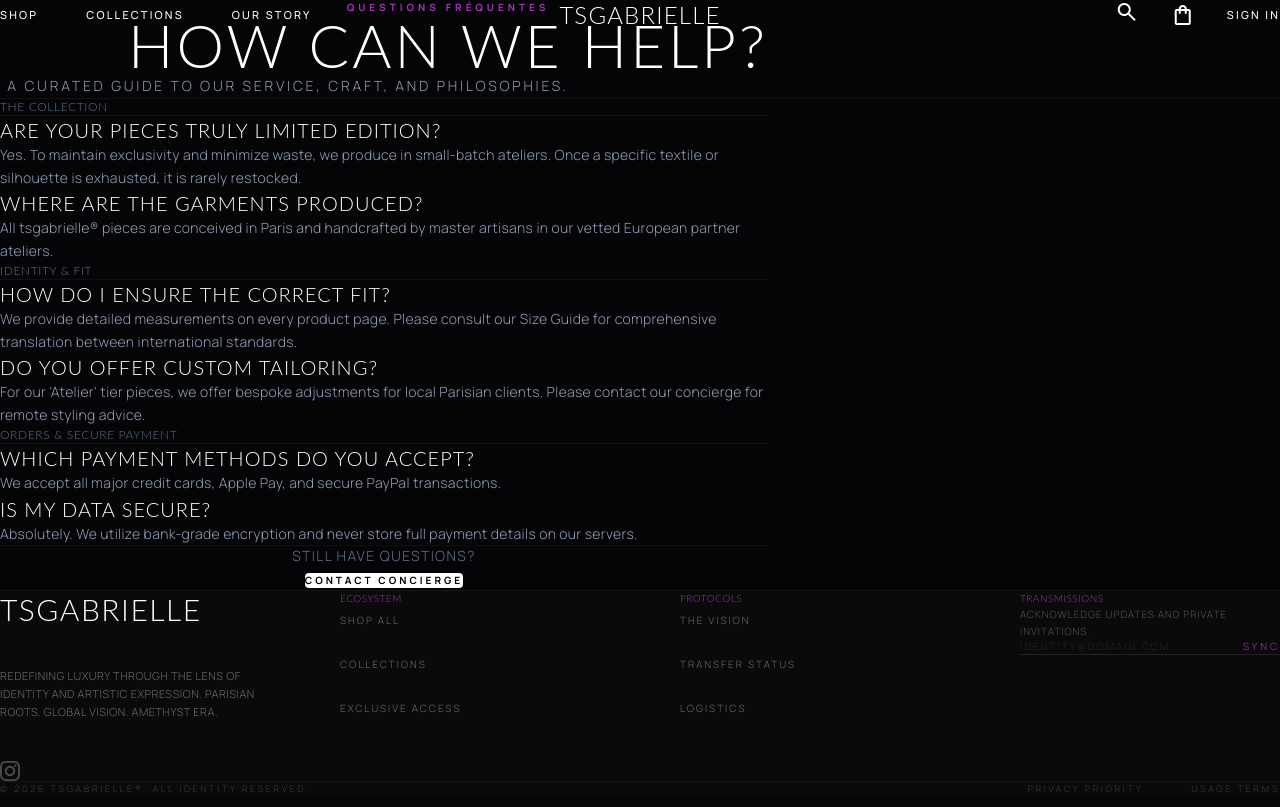
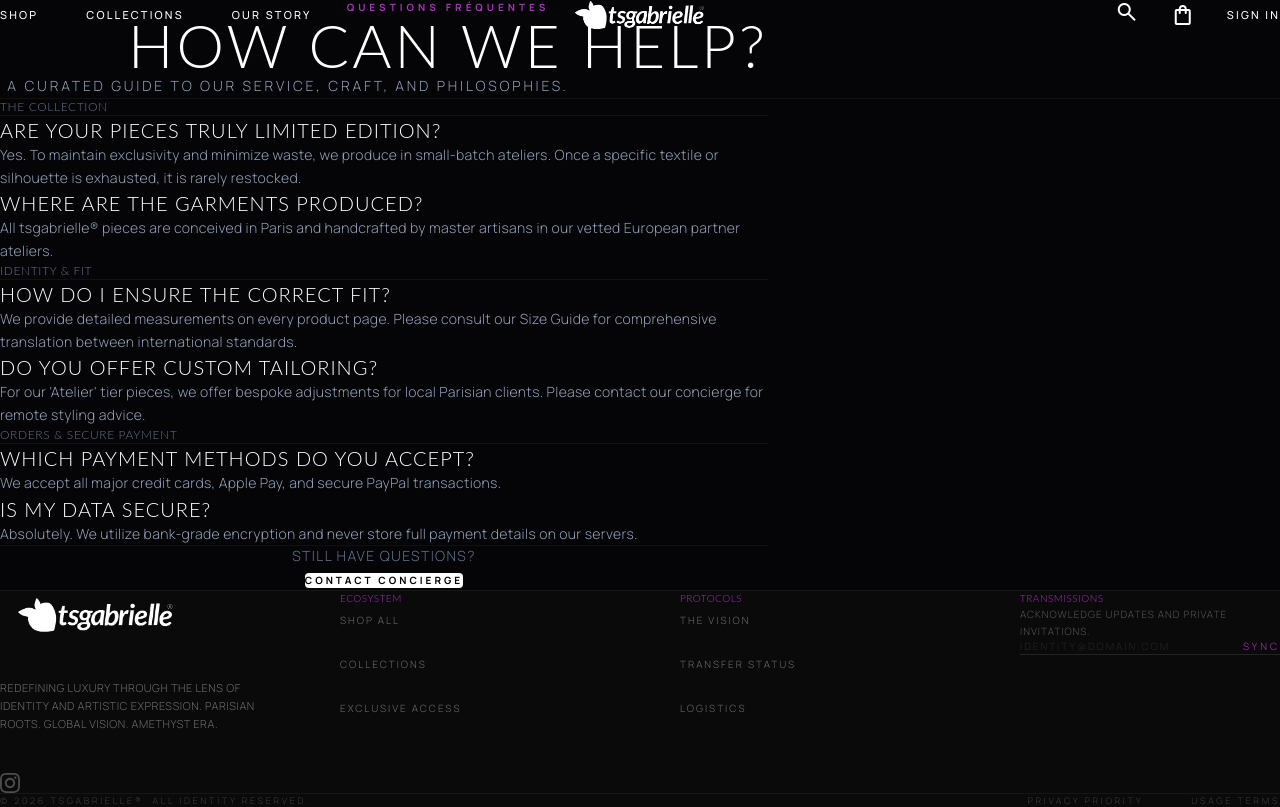
Before and after one commit to Peach-Phoenix-LLC/tsg, a Next.js app: page /faq in a window 1280 px wide. Built offline with nearby package versions, Linux system fonts and the light colour scheme; no server answers; the database is empty; a web font is replaced by a local one.

Commit message:
feat: integrate official logos and optimize deployment configuration

```diff
--- a/package.json
+++ b/package.json
@@ -17,6 +17,7 @@
     "@tailwindcss/postcss": "^4.2.0",
     "@types/canvas-confetti": "^1.9.0",
     "@types/pg": "^8.16.0",
+    "@vercel/speed-insights": "^1.3.1",
     "canvas-confetti": "^1.9.4",
     "framer-motion": "^12.34.2",
     "next": "16.1.6",
@@ -36,6 +37,7 @@
     "eslint": "^9",
     "eslint-config-next": "16.1.6",
     "postcss": "^8.5.6",
+    "supabase": "^2.76.12",
     "tailwindcss": "^4.2.0",
     "ts-node": "^10.9.2",
     "typescript": "^5"
--- a/src/app/layout.tsx
+++ b/src/app/layout.tsx
@@ -11,6 +11,7 @@
 import { Playfair_Display, Manrope } from 'next/font/google';
 import { MaintenanceCheck } from "@/components/MaintenanceCheck";
 import GrowthTracker from "@/components/Analytics/GrowthTracker";
+import { SpeedInsights } from "@vercel/speed-insights/next";
 
 const playfair = Playfair_Display({
   subsets: ['latin'],
@@ -42,6 +43,7 @@
             </MaintenanceCheck>
           </CartProvider>
         </AuthProvider>
+        <SpeedInsights />
       </body>
     </html>
   );
--- a/src/app/page.tsx
+++ b/src/app/page.tsx
@@ -12,11 +12,14 @@
 export const dynamic = 'force-dynamic';
 
 export default async function Home() {
+  try {
     // Fetch live products from Supabase via Prisma
     const products = await prisma.product.findMany({
       take: 4, // Fetch top 4 core collections
       orderBy: { createdAt: 'asc' },
     });
+
+    console.log(`Page: Fetched ${products?.length || 0} products`);
 
     // Serialize Decimal to satisfy Next.js Server-to-Client boundaries
     const serializedProducts = products.map(product => ({
@@ -39,4 +42,9 @@
         <ModernFooter />
       </main>
     );
+  } catch (error: any) {
+    console.error("PAGE RENDER ERROR:", error);
+    // Re-throw to show error page but we've logged it now
+    throw error;
   }
+}
--- a/src/components/Home/ModernFooter.tsx
+++ b/src/components/Home/ModernFooter.tsx
@@ -1,5 +1,6 @@
 import React from 'react';
 import Link from 'next/link';
+import Image from 'next/image';
 
 const ModernFooter = () => {
     return (
@@ -8,7 +9,16 @@
                 <div className="grid grid-cols-1 md:grid-cols-2 lg:grid-cols-4 gap-20 mb-32">
                     {/* Brand Column */}
                     <div className="flex flex-col gap-10">
-                        <h2 className="text-3xl font-light tracking-[0.25em] uppercase text-white">tsgabrielle</h2>
+                        <Link href="/">
+                            <div className="relative w-48 h-12">
+                                <Image
+                                    src="/images/logo-white.png"
+                                    alt="tsgabrielle logo"
+                                    fill
+                                    className="object-contain"
+                                />
+                            </div>
+                        </Link>
                         <p className="text-white/40 font-light text-[11px] leading-relaxed tracking-[0.05em] max-w-xs uppercase">
                             Redefining luxury through the lens of identity and artistic expression. Parisian roots. Global vision. Amethyst Era.
                         </p>
--- a/src/components/Home/ModernNavbar.tsx
+++ b/src/components/Home/ModernNavbar.tsx
@@ -2,10 +2,15 @@
 
 import React, { useState, useEffect } from 'react';
 import Link from 'next/link';
+import Image from 'next/image';
 import { useSession, signIn } from 'next-auth/react';
 import { useCartStore } from '@/lib/store';
 
-const ModernNavbar = () => {
+interface ModernNavbarProps {
+    theme?: 'light' | 'dark';
+}
+
+const ModernNavbar = ({ theme = 'dark' }: ModernNavbarProps) => {
     const { data: session, status } = useSession();
     const [scrolled, setScrolled] = useState(false);
     const [mounted, setMounted] = useState(false);
@@ -22,6 +27,11 @@
         return () => window.removeEventListener('scroll', handleScroll);
     }, []);
 
+    // Determine which logo to use.
+    // If the navbar is scrolled or explicitly dark, we use the white logo (since the scrolled bg is dark).
+    // If it's over a light background (not yet implemented but supported), we use purple.
+    const isDark = theme === 'dark' || scrolled;
+
     return (
         <header className={`fixed top-0 left-0 right-0 z-50 transition-all duration-500 ${scrolled ? 'bg-[#050406]/90 backdrop-blur-md border-b border-white/5 py-4' : 'bg-transparent py-6'}`}>
             <div className="max-w-[1400px] mx-auto px-8 flex items-center justify-between">
@@ -34,9 +44,15 @@
 
                 {/* Logo (Centered) */}
                 <Link href="/" className="absolute left-1/2 top-1/2 -translate-x-1/2 -translate-y-1/2 group">
-                    <h1 className="text-2xl tracking-[0.3em] font-serif text-white group-hover:opacity-70 transition-opacity">
-                        tsgabrielle
-                    </h1>
+                    <div className="relative w-40 h-10 transition-transform duration-300 group-hover:scale-105">
+                        <Image
+                            src={isDark ? "/images/logo-white.png" : "/images/logo-purple.png"}
+                            alt="tsgabrielle logo"
+                            fill
+                            className="object-contain"
+                            priority
+                        />
+                    </div>
                 </Link>
 
                 {/* Right Icons */}
--- a/src/lib/prisma.ts
+++ b/src/lib/prisma.ts
@@ -5,7 +5,7 @@
 export const prisma =
     globalForPrisma.prisma ||
     new PrismaClient({
-        log: ['query'],
+        log: ['query', 'error', 'warn'],
     })
 
 if (process.env.NODE_ENV !== 'production') globalForPrisma.prisma = prisma
```
Also changed, not shown: 2 other files (tests, documents, lock files or other folders). Lines whose indentation alone changed are shown as unchanged.
